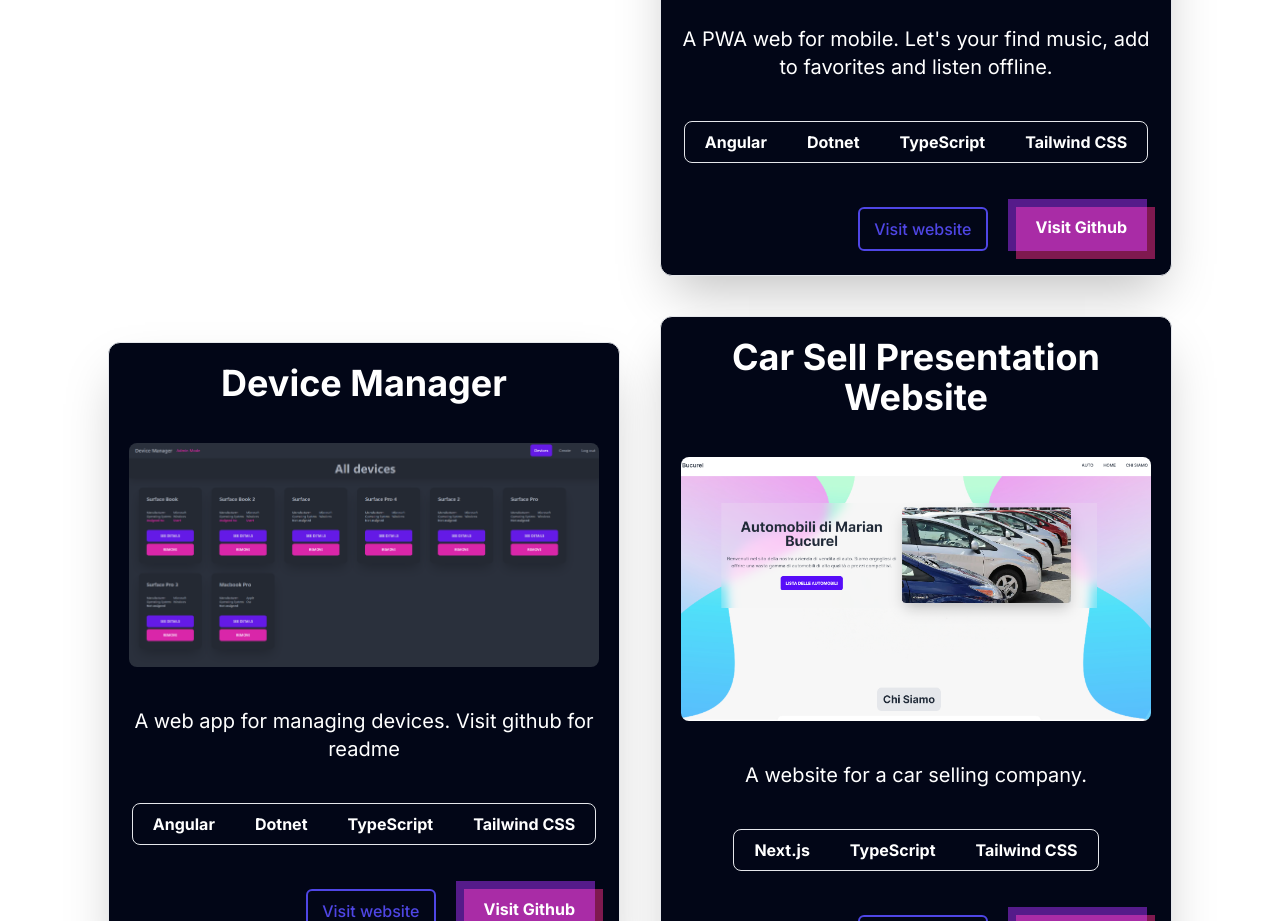
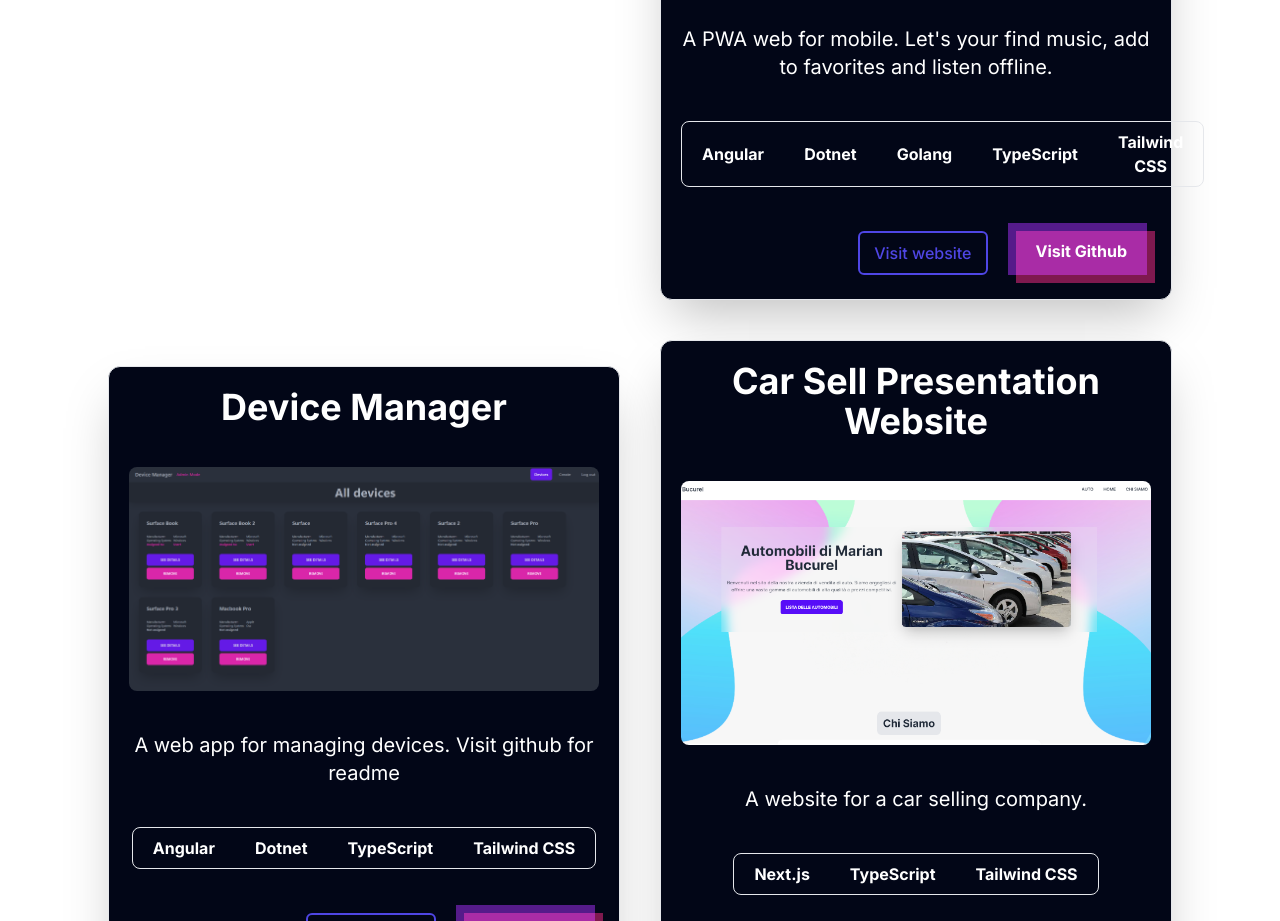
Before and after one commit to andiq123/Portfolio, a Next.js app: page / in a window 1280 px wide. Shown: the part 2180-3101 px from the top of the page. Built offline with nearby package versions, Linux system fonts and the light colour scheme.

Commit message:
Update datastore.ts

```diff
--- a/src/data/datastore.ts
+++ b/src/data/datastore.ts
@@ -18,7 +18,7 @@ export default function getProjects(): Project[] {
       image: '/images/find-vibe.png',
       url: 'https://find-vibe.vercel.app/',
       github: 'https://github.com/andiq123/FindVibeFrontEnd',
-      tags: ['Angular', 'Dotnet', 'TypeScript', 'Tailwind CSS'],
+      tags: ['Angular', 'Dotnet', 'Golang', 'TypeScript', 'Tailwind CSS'],
     },
     {
       id: 'p3',
```
